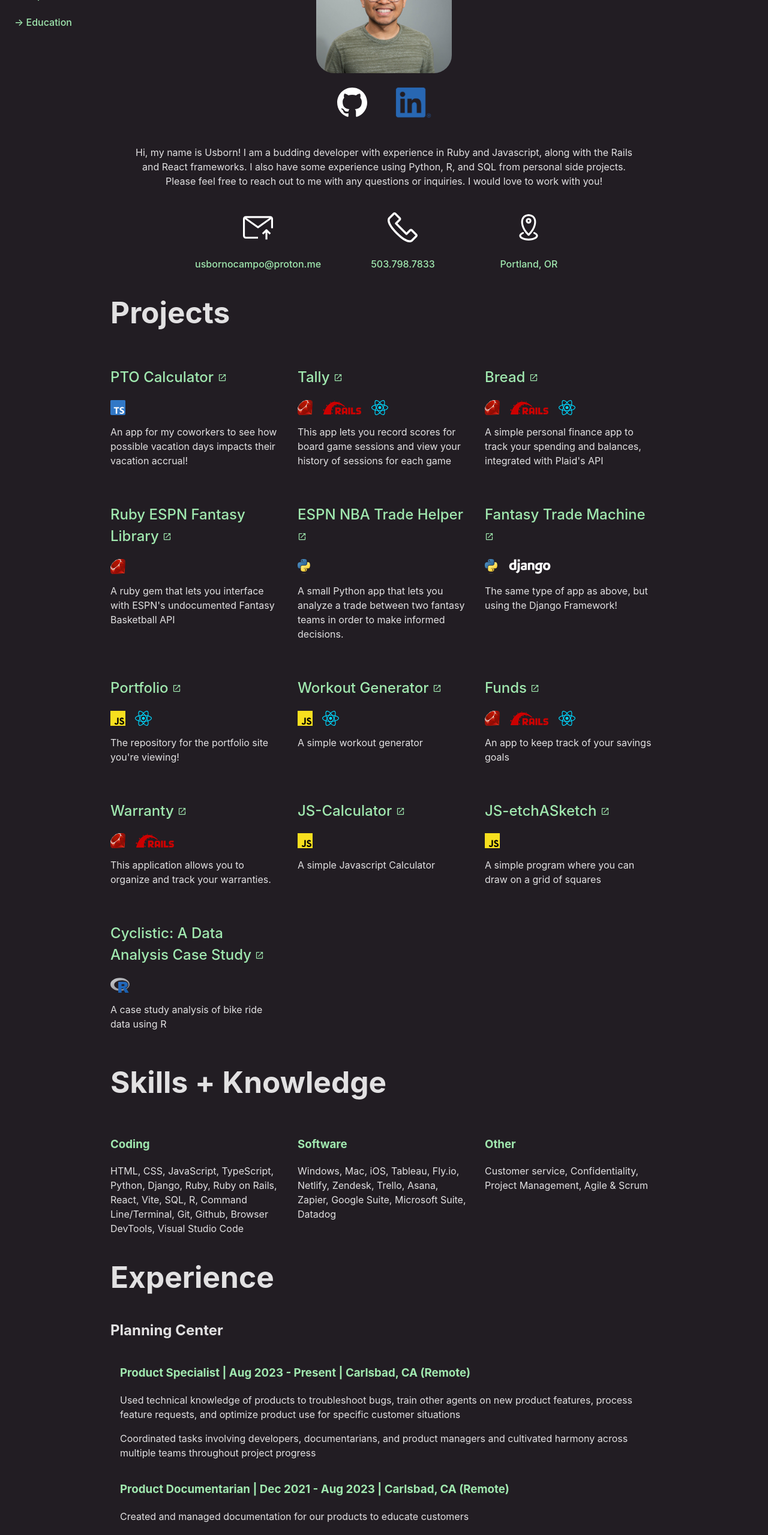
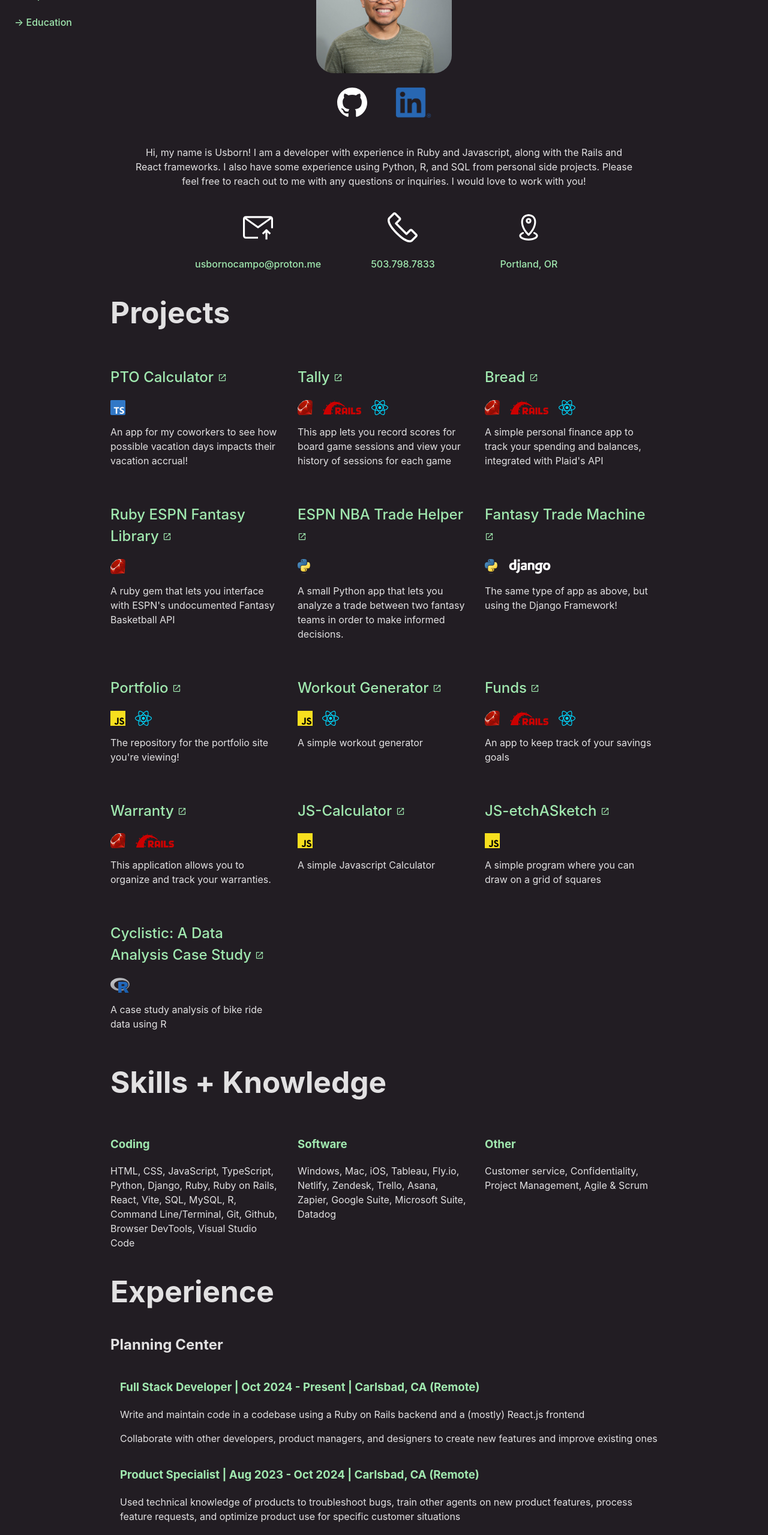
Before and after one commit to usborn116/portfolio, a React (Vite) app: page / in a window 1280 px wide. Shown: the part 234-2793 px from the top of the page at 60% size. Built offline with nearby package versions, Linux system fonts and the light colour scheme.

Commit message:
updated experience

```diff
--- a/src/ExperienceList.jsx
+++ b/src/ExperienceList.jsx
@@ -7,7 +7,11 @@ export const ExperienceList = () => {
       <div className='section'>
         <h1 id='experience'>Experience</h1>
         <h2>Planning Center</h2>
-          <Experience position='Product Specialist' time='Aug 2023 - Present' location='Carlsbad, CA (Remote)'
+          <Experience position='Full Stack Developer' time='Oct 2024 - Present' location='Carlsbad, CA (Remote)'
+          description={['Write and maintain code in a codebase using a Ruby on Rails backend and a (mostly) React.js frontend',
+          'Collaborate with other developers, product managers, and designers to create new features and improve existing ones',]}
+          />
+          <Experience position='Product Specialist' time='Aug 2023 - Oct 2024' location='Carlsbad, CA (Remote)'
           description={['Used technical knowledge of products to troubleshoot bugs, train other agents on new product features, process feature requests, and optimize product use for specific customer situations',
           'Coordinated tasks involving developers, documentarians, and product managers and cultivated harmony across multiple teams throughout project progress']}
           />
--- a/src/Header.jsx
+++ b/src/Header.jsx
@@ -10,7 +10,7 @@ export const Header = () => {
             <h1>Usborn Ocampo</h1>
             <img className='avatar' src={usborn}></img>
             <Links />
-            <p className="description">Hi, my name is Usborn! I am a budding developer with experience in Ruby and Javascript,
+            <p className="description">Hi, my name is Usborn! I am a developer with experience in Ruby and Javascript,
             along with the Rails and React frameworks. I also have some experience using Python, R, and SQL from
             personal side projects. Please feel free to reach out to me with any questions or inquiries. I would love to work with you!</p>
             <Contact />
--- a/src/SkillsList.jsx
+++ b/src/SkillsList.jsx
@@ -8,7 +8,7 @@ export const SkillsList = () => {
         <h1 id='skills'>Skills + Knowledge</h1>
         <div className='list-grid'>
           <Skills type='Coding' names={['HTML', 'CSS', 'JavaScript', 'TypeScript', 'Python', 'Django', 'Ruby', 'Ruby on Rails',
-          'React', 'Vite', 'SQL', 'R', 'Command Line/Terminal', 'Git', 'Github', 'Browser DevTools', 'Visual Studio Code']}/>
+          'React', 'Vite', 'SQL', 'MySQL', 'R', 'Command Line/Terminal', 'Git', 'Github', 'Browser DevTools', 'Visual Studio Code']}/>
           <Skills type='Software' names={['Windows', 'Mac', 'iOS', 'Tableau', 'Fly.io', 'Netlify', 'Zendesk',
            'Trello', 'Asana', 'Zapier', 'Google Suite', 'Microsoft Suite', 'Datadog']}/>
           <Skills type='Other' names={['Customer service', 'Confidentiality', 'Project Management',
```
